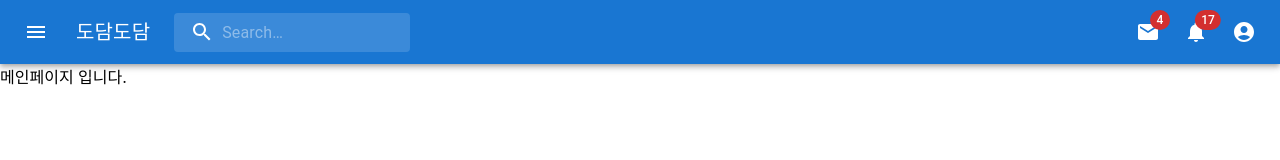
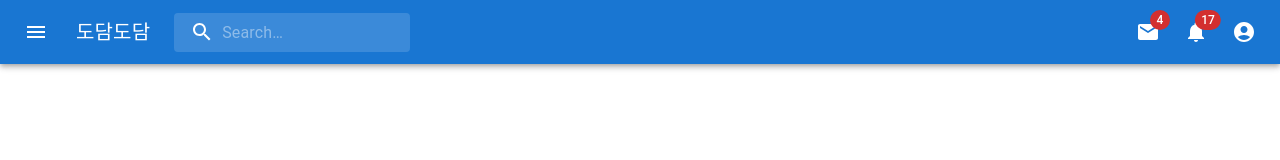
Before and after one commit to dudgns5845/Dodam, a React (Create React App) app in the folder dodam/: page / in a window 1280 px wide. Shown: the top 160 px of the page. Built offline with nearby package versions, Linux system fonts and the light colour scheme.

Commit message:
#4 기본 컴포넌트 구성

```diff
--- /dev/null
+++ b/dodam/src/components/postModal/Item.js
@@ -0,0 +1,3 @@
+export default function Item() {
+  return <div></div>;
+}
--- /dev/null
+++ b/dodam/src/components/postModal/Need.js
@@ -0,0 +1,3 @@
+export default function Need({ closeModal }) {
+  return <>안녕3</>;
+}
--- a/dodam/src/pages/Main.js
+++ b/dodam/src/pages/Main.js
@@ -1,7 +1,4 @@
-import React from 'react';
-
-export default function Main(props) {
-    return (
-        <>메인페이지 입니다.</>
-    );
+function Main() {
+  return <></>;
 }
+export default Main;
```
